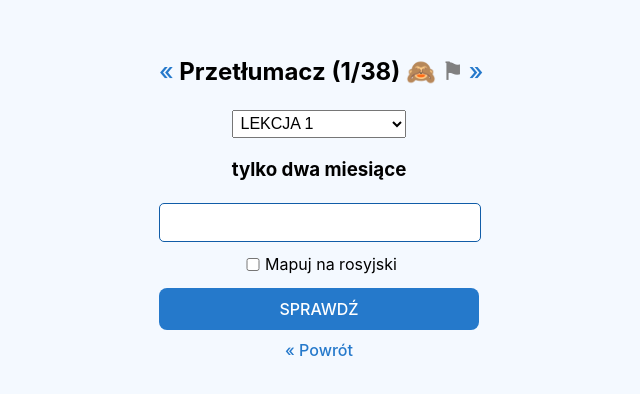
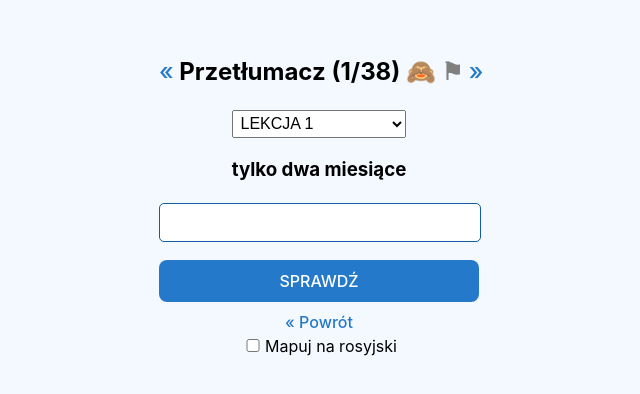
Before and after one commit to BartlomiejZalas/rosyjski-stanag, a React (Vite) app: page /slowka in a window 1280 px wide. Shown: the part 202-596 px from the top of the page, without its empty margins (321-961 px from the left). Built offline with nearby package versions, Linux system fonts and the light colour scheme.

Commit message:
mapping ui rearranged

```diff
--- a/src/pages/Words.tsx
+++ b/src/pages/Words.tsx
@@ -124,11 +124,6 @@ export const Words = () => {
                 }}
             />
 
-            <div style={{ display: 'flex', alignItems: 'center', textAlign: 'left', marginBottom: 4, justifySelf: 'anchor-center' }}>
-                <input id="keyChbx" type="checkbox" checked={keyboardMapping} onChange={() => setKeyboardMapping(v => !v)} />
-                <label style={{ flexGrow: 1 }} htmlFor="keyChbx">Mapuj na rosyjski</label>
-            </div>
-
             {success && <div className="centered"><ConfettiExplosion /></div>}
 
             <button className={success ? 'check' : undefined} onClick={success ? goNext : checkWord}>
@@ -136,6 +131,11 @@ export const Words = () => {
             </button>
             <Link to="/">« Powrót</Link>
 
+            <div style={{ display: 'flex', alignItems: 'center', textAlign: 'left', marginBottom: 4, justifySelf: 'anchor-center' }}>
+                <input id="keyChbx" type="checkbox" checked={keyboardMapping} onChange={() => setKeyboardMapping(v => !v)} />
+                <label style={{ flexGrow: 1 }} htmlFor="keyChbx">Mapuj na rosyjski</label>
+            </div>
+
         </div>
     )
 }
```
